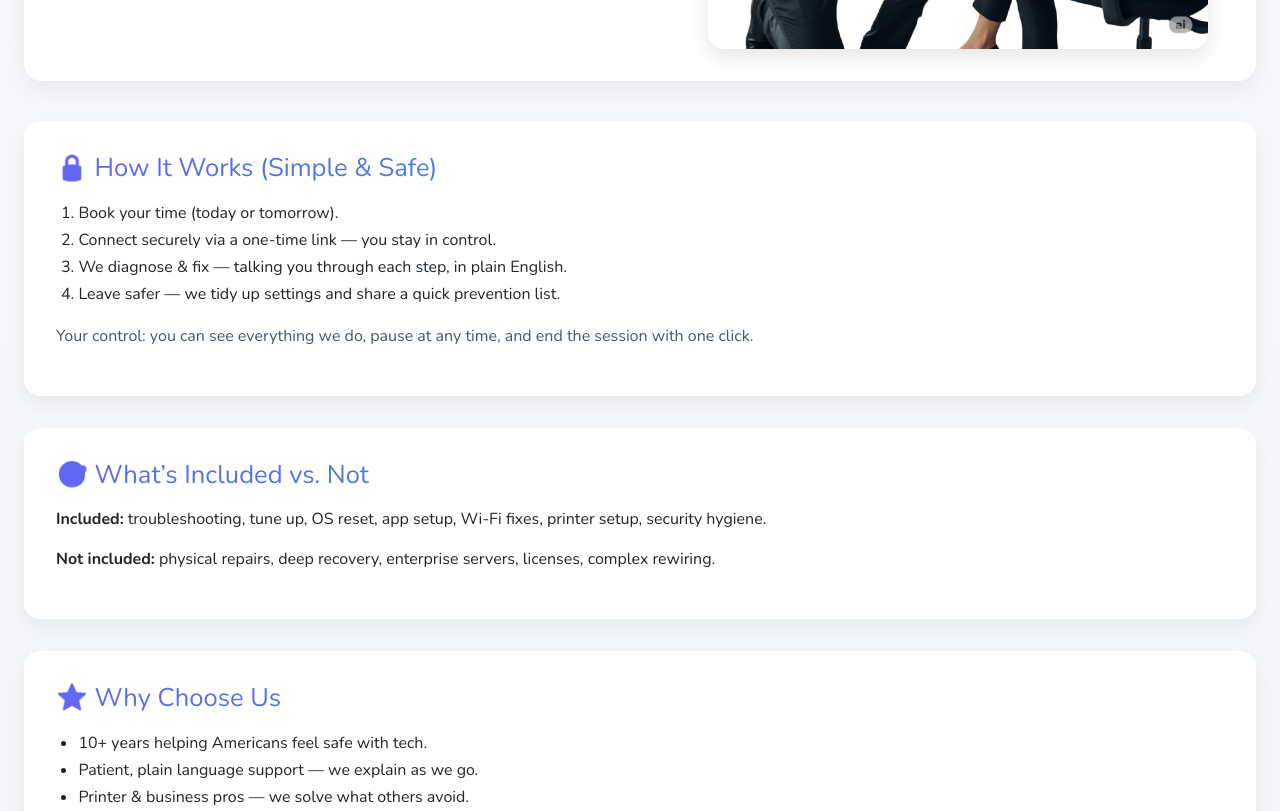
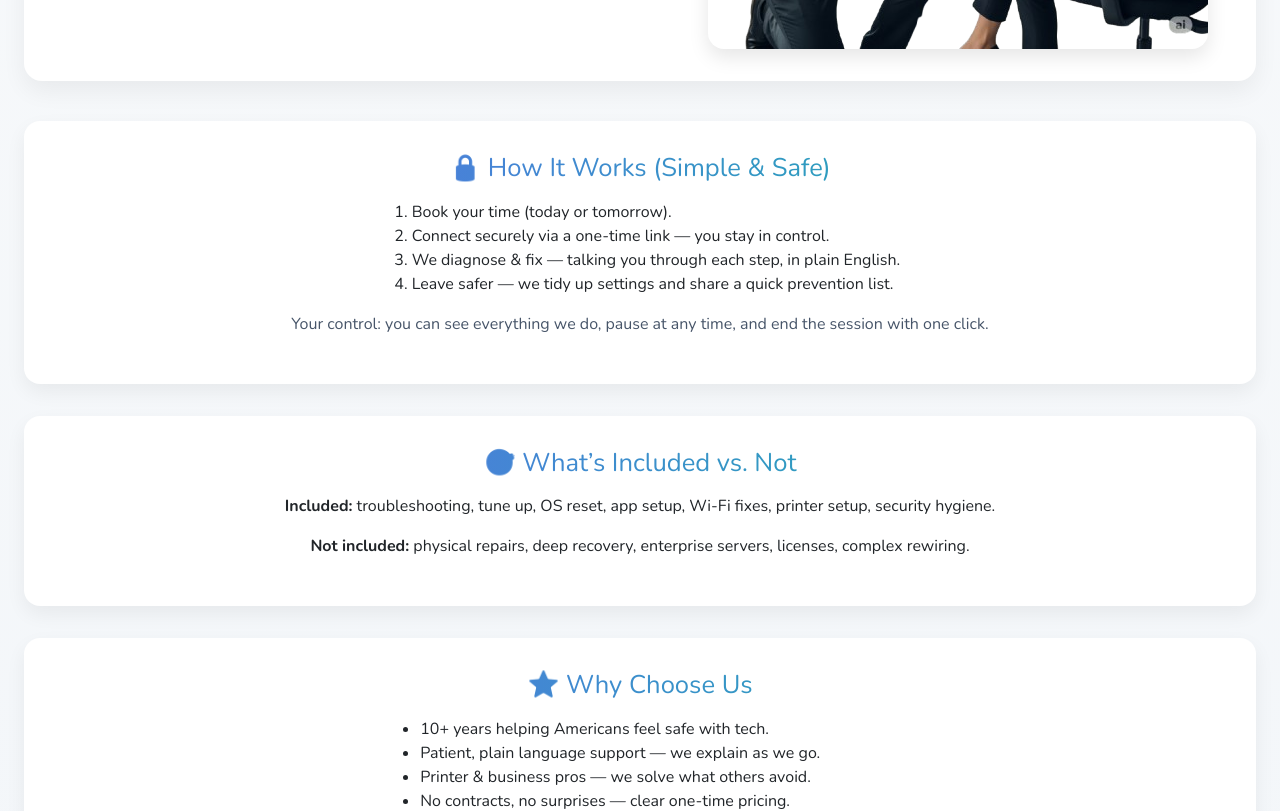
Before and after one commit to Saffron2025/Saffron-Guru, a React (Vite) app in the folder Aura.com/: page /FixMyTech in a window 1280 px wide. Shown: the part 1740-2551 px from the top of the page. Built offline with nearby package versions, Linux system fonts and the light colour scheme; no server answers; a web font is replaced by a local one.

Commit message:
some changes

```diff
--- a/Aura.com/src/Pages/FixMyTech.css
+++ b/Aura.com/src/Pages/FixMyTech.css
@@ -102,6 +102,7 @@
 /* Sections */
 .fix-section {
   background: #fff;
+  text-align: center;
   border-radius: 16px;
   padding: 2rem;
   margin-bottom: 2rem;
@@ -114,10 +115,13 @@
   -webkit-background-clip: text;
   -webkit-text-fill-color: transparent;
 }
-.fix-section ol, .fix-section ul {
-  padding-left: 1.4rem;
-  line-height: 1.7;
+.fix-section ol,
+.fix-section ul {
+  display: inline-block;   /* ✅ center block banega */
+  text-align: left;        /* ✅ andar ka text left aligned hi rahega */
+  margin: 0 auto;
 }
+
 .note {
   margin-top: 1rem;
   font-size: 1rem;
```
